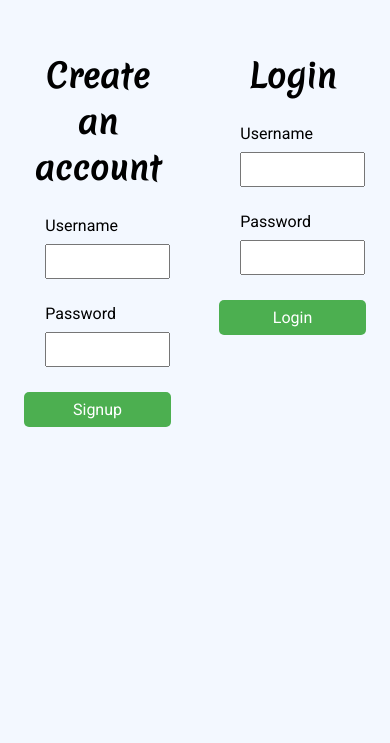
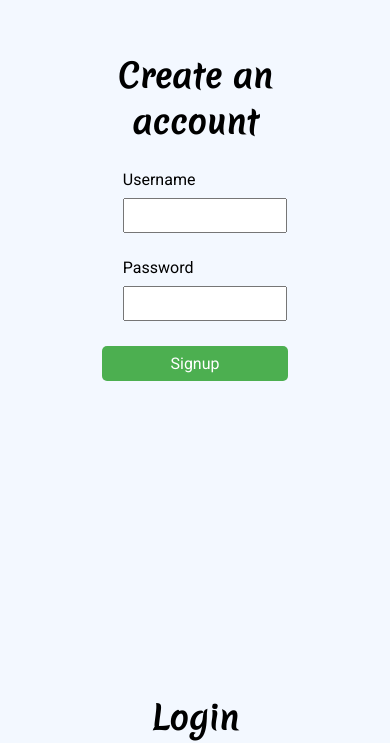
Before and after one commit to aarushi353/Shortid, a React (Create React App) app in the folder client/: page / in a window 390 px wide. Shown: the part 115-858 px from the top of the page. Built offline with nearby package versions, Linux system fonts and the light colour scheme.

Commit message:
responsive issues fixed on auth page, project setup added

```diff
--- a/client/src/assets/css/Auth.css
+++ b/client/src/assets/css/Auth.css
@@ -8,6 +8,13 @@ h1 {
 
 .auth {
     display: flex;
+}
+
+@media screen and (max-width:670px) {
+    .auth{
+        display: flex;
+        flex-direction: column;
+    }
 }
 
 .signup,
```
Also changed, not shown: 1 other file (tests, documents, lock files or other folders).
